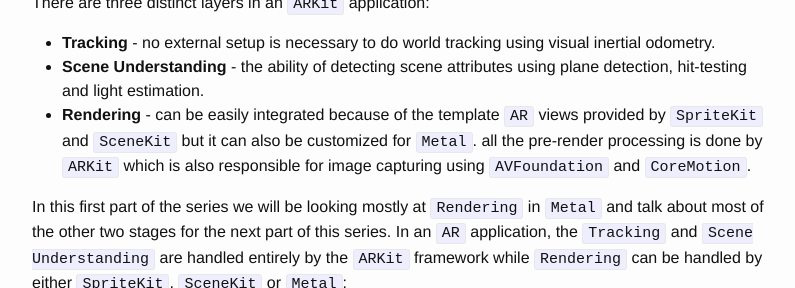
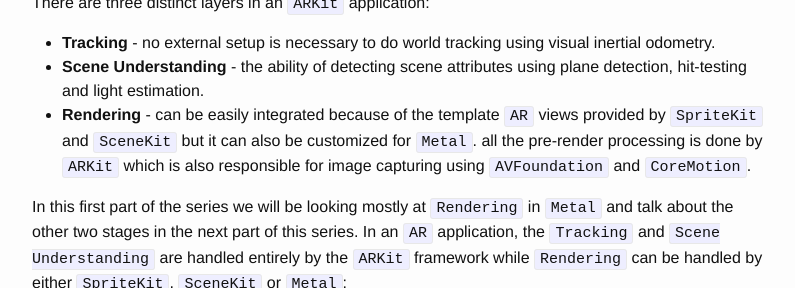
Before and after one commit to AlirioLau/metalkit.github.io, a Jekyll site: the page built from _posts/2017-07-29-using-arkit-with-metal.markdown, in a window 1280 px wide and 900 px high, scrolled down 636 px, cut to the strip 62-350 px from the top of the window. Shown: the whole strip, without its empty margins (238-1033 px from the left). Built offline with Jekyll 4.4.1, drawn with Linux system fonts in a browser that asks for light colours; comment, search, counter and statistics services are not loaded.

Commit message:
initial commit

```diff
--- a/_posts/2017-07-29-using-arkit-with-metal.markdown
+++ b/_posts/2017-07-29-using-arkit-with-metal.markdown
@@ -15,7 +15,7 @@
 - **Scene Understanding** - the ability of detecting scene attributes using plane detection, hit-testing and light estimation.
 - **Rendering** - can be easily integrated because of the template `AR` views provided by `SpriteKit` and `SceneKit` but it can also be customized for `Metal`. all the pre-render processing is done by `ARKit` which is also responsible for image capturing using `AVFoundation` and `CoreMotion`.
 
-In this first part of the series we will be looking mostly at `Rendering` in `Metal` and talk about most of the other two stages for the next part of this series. In an `AR` application, the `Tracking` and `Scene Understanding` are handled entirely by the `ARKit` framework while `Rendering` can be handled by either `SpriteKit`, `SceneKit` or `Metal`:
+In this first part of the series we will be looking mostly at `Rendering` in `Metal` and talk about the other two stages in the next part of this series. In an `AR` application, the `Tracking` and `Scene Understanding` are handled entirely by the `ARKit` framework while `Rendering` can be handled by either `SpriteKit`, `SceneKit` or `Metal`:
 
 ￼￼![alt text](https://github.com/MetalKit/images/blob/master/ARKit1.png?raw=true "ARKit 1")
 
```
